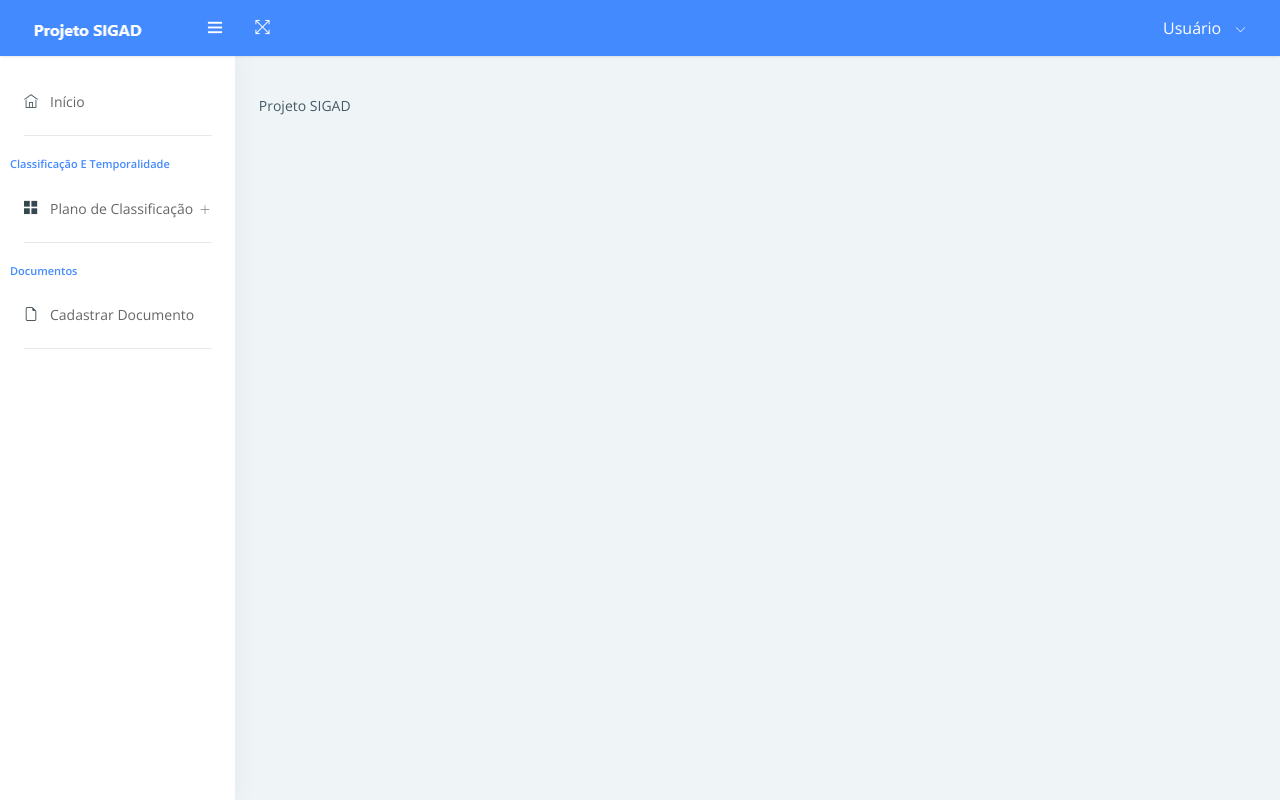
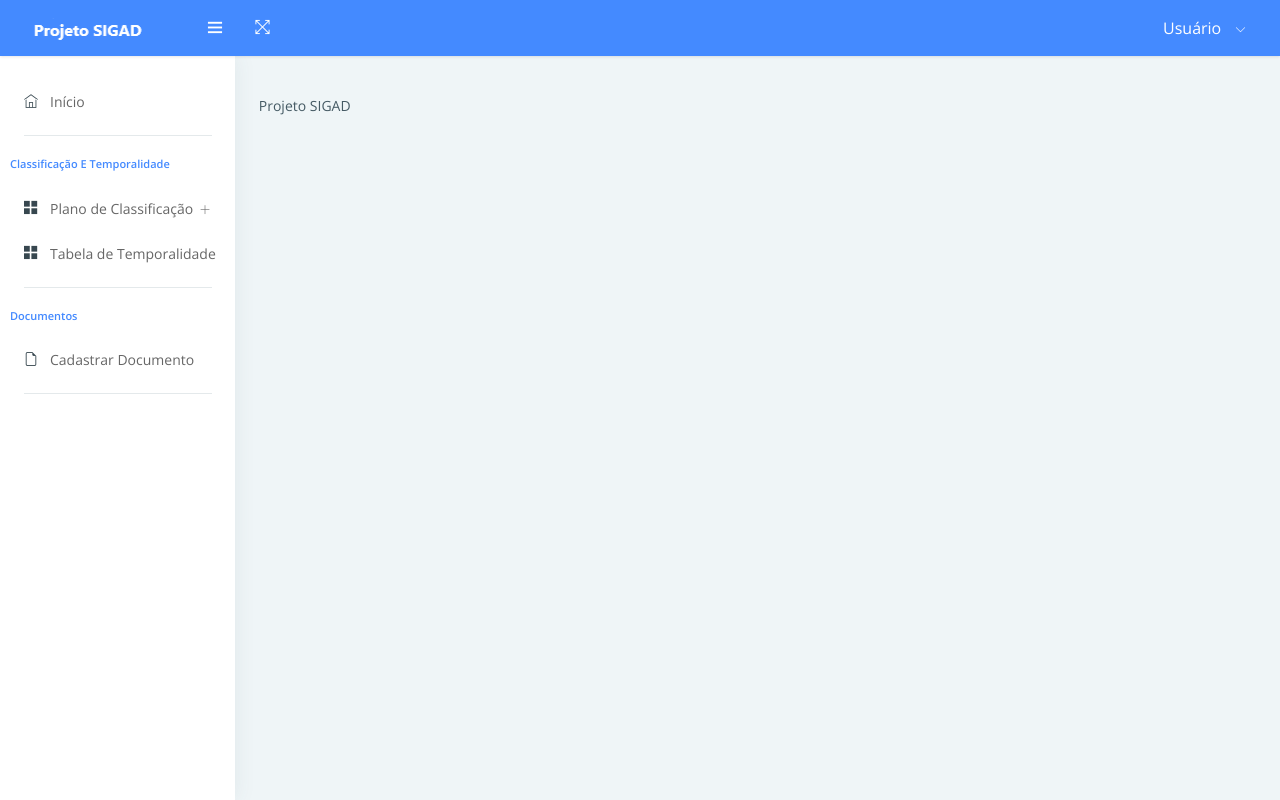
Before and after one commit to hgrafa/Sigad-Api, a Spring Boot app: page / in a window 1280 px wide. Run offline with Spring Boot 4, Linux system fonts and the light colour scheme; some libraries are stand-ins or nearby versions.

Commit message:
Update sidebar

```diff
--- a/src/main/resources/templates/fragments/sidebar.html
+++ b/src/main/resources/templates/fragments/sidebar.html
@@ -45,11 +45,19 @@
 						</a></li>
 
 					</ul></li>
+
+					<li class=""><a th:href="@{/index}"
+					class="waves-effect waves-dark"> <span class="pcoded-micon"><i
+							class="ti-layout-grid2-alt"></i><b>FC</b></span> <span
+						class="pcoded-mtext">Tabela de Temporalidade</span>
+				</a></li>
 			</ul>
+
+
 
 			<div class="pcoded-navigation-label">Documentos</div>
 			<ul class="pcoded-item pcoded-left-item">
-				<li class=""><a href="form-elements-component.html"
+				<li class=""><a th:href="@{/index}"
 					class="waves-effect waves-dark"> <span class="pcoded-micon"><i
 							class="bi bi-file-earmark"></i><b>FC</b></span> <span
 						class="pcoded-mtext">Cadastrar Documento</span> <span
```
